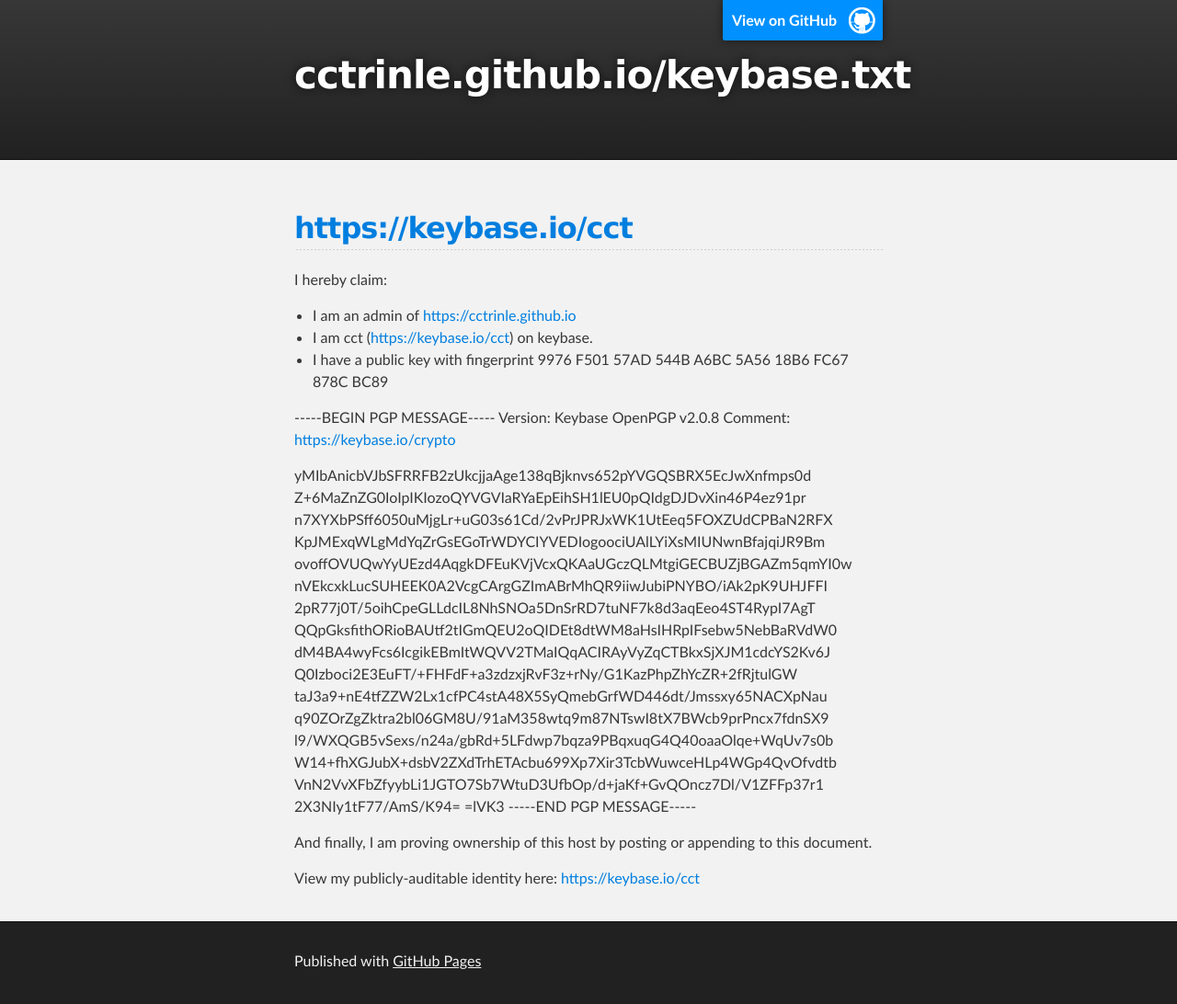
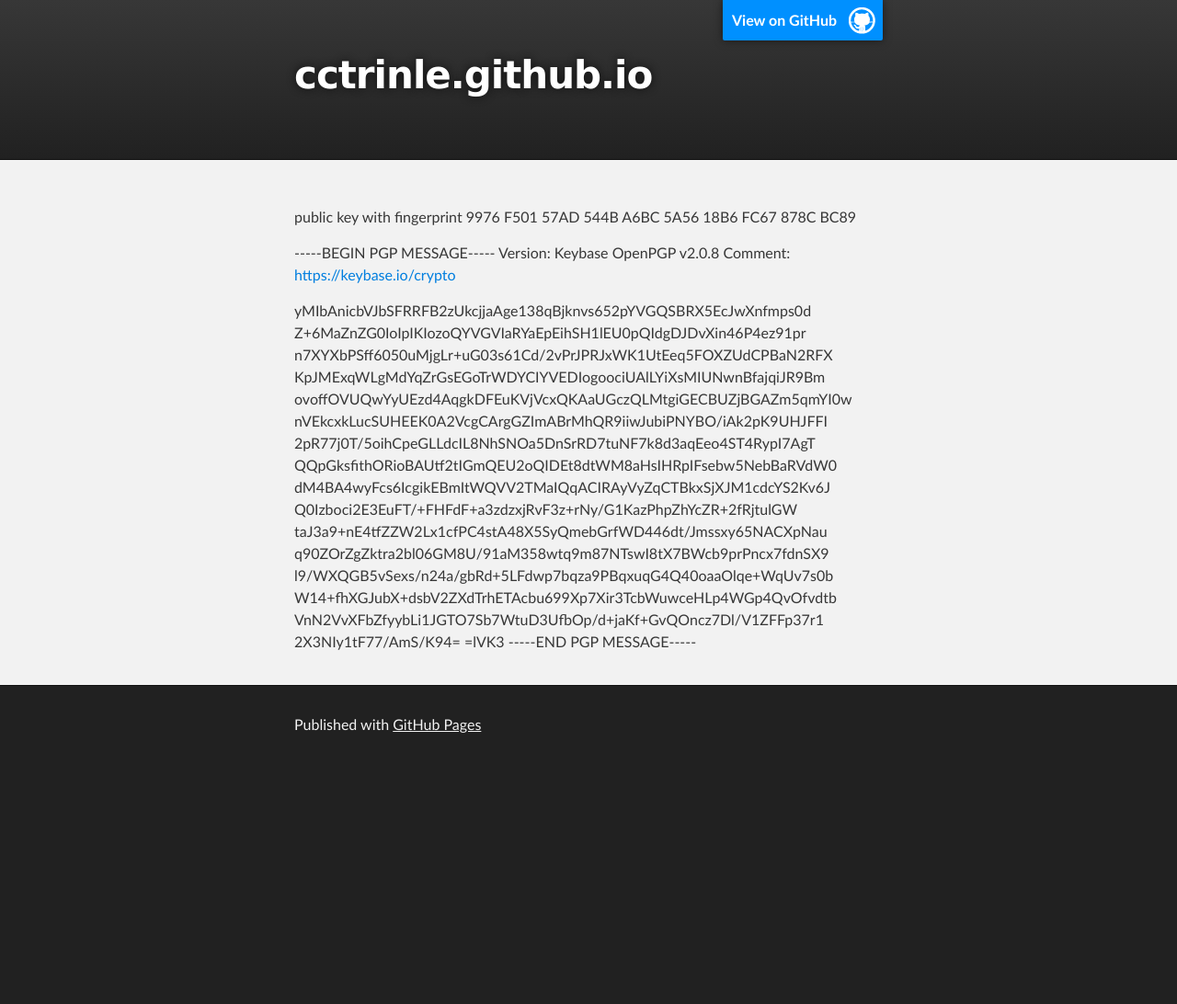
Before and after one commit to cctrinle/cctrinle.github.io, a plain HTML site: page index.html in a window 1280 px wide. Shown: the whole page at 92% size. After the commit the page ends 835 px from the top, so only its background shows below. Drawn offline with Linux system fonts and the light colour scheme.

Commit message:
Replace master branch with page content via GitHub

```diff
--- a/index.html
+++ b/index.html
@@ -4,11 +4,11 @@
   <head>
     <meta charset='utf-8'>
     <meta http-equiv="X-UA-Compatible" content="chrome=1">
-    <meta name="description" content="cctrinle.github.io/keybase.txt  : ">
+    <meta name="description" content="cctrinle.github.io : ">
 
     <link rel="stylesheet" type="text/css" media="screen" href="stylesheets/stylesheet.css">
 
-    <title>cctrinle.github.io/keybase.txt </title>
+    <title>cctrinle.github.io</title>
   </head>
 
   <body>
@@ -18,7 +18,7 @@
         <header class="inner">
           <a id="forkme_banner" href="https://github.com/cctrinle">View on GitHub</a>
 
-          <h1 id="project_title">cctrinle.github.io/keybase.txt </h1>
+          <h1 id="project_title">cctrinle.github.io</h1>
           <h2 id="project_tagline"></h2>
 
         </header>
@@ -27,20 +27,7 @@
     <!-- MAIN CONTENT -->
     <div id="main_content_wrap" class="outer">
       <section id="main_content" class="inner">
-        <h1></h1>
-
-<h2>
-<a id="httpskeybaseiocct" class="anchor" href="#httpskeybaseiocct" aria-hidden="true"><span class="octicon octicon-link"></span></a><a href="https://keybase.io/cct">https://keybase.io/cct</a>
-</h2>
-
-<p>I hereby claim:</p>
-
-<ul>
-<li>I am an admin of <a href="https://cctrinle.github.io">https://cctrinle.github.io</a>
-</li>
-<li>I am cct (<a href="https://keybase.io/cct">https://keybase.io/cct</a>) on keybase.</li>
-<li>I have a public key with fingerprint 9976 F501 57AD 544B A6BC  5A56 18B6 FC67 878C BC89</li>
-</ul>
+        <p>public key with fingerprint 9976 F501 57AD 544B A6BC  5A56 18B6 FC67 878C BC89</p>
 
 <p>-----BEGIN PGP MESSAGE-----
 Version: Keybase OpenPGP v2.0.8
@@ -64,13 +51,6 @@ VnN2VvXFbZfyybLi1JGTO7Sb7WtuD3UfbOp/d+jaKf+GvQOncz7Dl/V1ZFFp37r1
 2X3NIy1tF77/AmS/K94=
 =lVK3
 -----END PGP MESSAGE-----</p>
-
-<p>And finally, I am proving ownership of this host by posting or
-appending to this document.</p>
-
-<p>View my publicly-auditable identity here: <a href="https://keybase.io/cct">https://keybase.io/cct</a></p>
-
-<h1></h1>
       </section>
     </div>
 
```
Also changed, not shown: params.json (+1 -1 lines).
